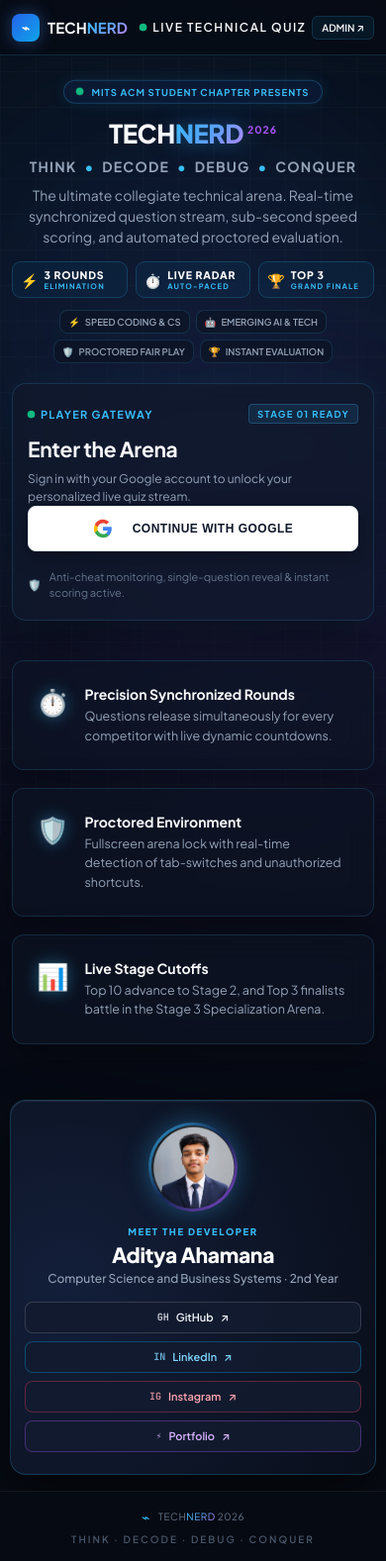
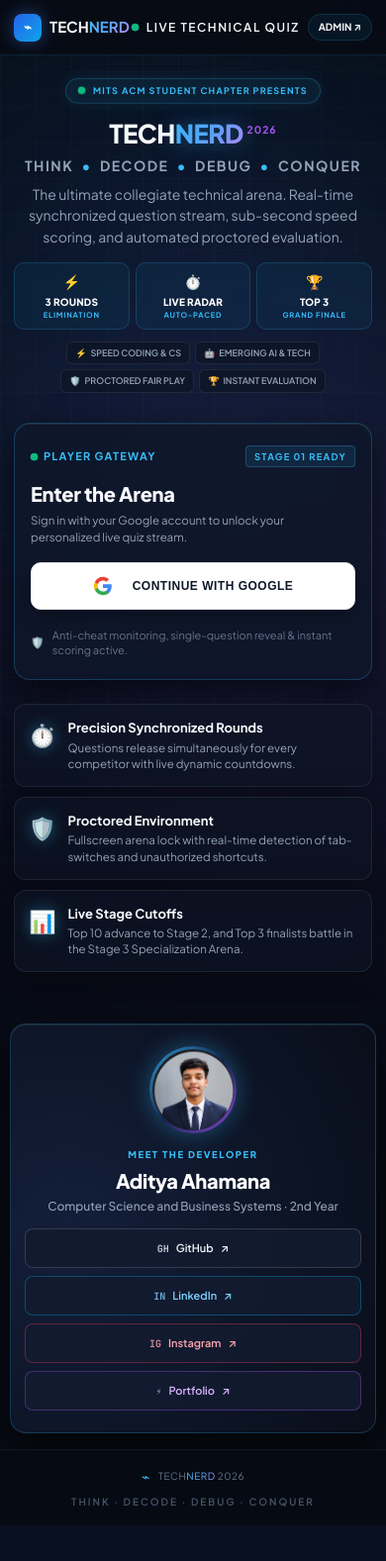
Before and after one commit to adityaahamana18/TechNerdAcm, a Flask app: page / in a window 390 px wide. Shown: the whole page at 99% size. After the commit the page ends 1541 px from the top, so only its background shows below. Run offline with Flask 3, Linux system fonts and the light colour scheme; some libraries are stand-ins or nearby versions.

Commit message:
Enhance mobile responsive styling with Bootstrap-inspired touch controls and card layouts

```diff
--- a/static/style.css
+++ b/static/style.css
@@ -1862,115 +1862,214 @@ input:focus, textarea:focus, select:focus {
 }
 
 @media(max-width: 640px) {
+  /* Mobile Container & Viewport Geometry */
+  body {
+    font-size: 14px;
+    line-height: 1.5;
+  }
+
   .page {
-    width: 100%;
-    padding: 14px 12px 36px;
-  }
-
+    width: 100% !important;
+    max-width: 100% !important;
+    padding: 12px 14px 32px !important;
+    overflow-x: hidden;
+  }
+
+  /* Compact Native App-Style Topbar (56px) */
   .topbar {
-    padding: 0 12px;
+    padding: 0 14px;
     height: 56px;
+    background: rgba(7, 11, 20, 0.88);
+    backdrop-filter: blur(16px);
+    -webkit-backdrop-filter: blur(16px);
+    border-bottom: 1px solid rgba(56, 189, 248, 0.14);
+    position: sticky;
+    top: 0;
+    z-index: 100;
   }
   .brand {
     font-size: 15px;
     gap: 8px;
   }
   .brand small { display: none; }
-  .brand-mark { width: 28px; height: 28px; font-size: 13px; }
-  .top-actions { gap: 6px; }
-  .admin-link { padding: 5px 9px; font-size: 10px; border-radius: 6px; }
-
-  /* Hero on mobile */
+  .brand-mark {
+    width: 28px;
+    height: 28px;
+    font-size: 13px;
+    box-shadow: 0 0 10px rgba(56, 189, 248, 0.3);
+  }
+  .top-actions { gap: 8px; }
+  .admin-link {
+    padding: 5px 10px;
+    font-size: 10px;
+    border-radius: 20px;
+    font-weight: 700;
+  }
+
+  /* Modern Hero Section - Bootstrap Lead Style */
   .hero {
-    padding: 12px 0 20px;
+    padding: 14px 0 18px;
+    text-align: center;
   }
   .hero-badge-pill {
     padding: 5px 12px;
-    font-size: 9.5px;
-    letter-spacing: 1px;
+    font-size: 9px;
+    letter-spacing: 1.2px;
     margin-bottom: 12px;
+    background: rgba(56, 189, 248, 0.08);
+    border: 1px solid rgba(56, 189, 248, 0.22);
   }
   .hero h1 {
-    font-size: clamp(28px, 8.5vw, 36px);
-    line-height: 1.15;
-    letter-spacing: -0.5px;
-    margin-bottom: 10px;
+    font-size: clamp(30px, 8.8vw, 38px);
+    line-height: 1.12;
+    letter-spacing: -0.6px;
+    margin-bottom: 8px;
+    font-weight: 900;
   }
   .hero-tagline {
-    font-size: 11px;
-    letter-spacing: 1.2px;
+    font-size: 10.5px;
+    letter-spacing: 1.5px;
+    font-weight: 700;
   }
   .hero-tagline .dot {
     padding: 0 4px;
   }
   .hero-copy {
-    font-size: 13px;
-    line-height: 1.5;
-    margin-top: 10px;
-    padding: 0 6px;
-  }
+    font-size: 12.5px;
+    line-height: 1.55;
+    margin-top: 8px;
+    padding: 0 4px;
+    color: #94a3b8;
+  }
+
+  /* Bootstrap Card-Deck Capsule Row */
   .hero-live-stats-bar {
-    gap: 8px;
-    margin: 14px auto 0;
-    width: 100%;
+    display: grid !important;
+    grid-template-columns: repeat(3, 1fr) !important;
+    gap: 6px !important;
+    margin: 14px auto 0 !important;
+    width: 100% !important;
   }
   .stat-capsule {
-    flex: 1;
-    min-width: 90px;
-    padding: 6px 8px;
-    gap: 6px;
-    border-radius: 9px;
+    padding: 8px 6px !important;
+    border-radius: 10px !important;
+    background: rgba(14, 165, 233, 0.07) !important;
+    border: 1px solid rgba(56, 189, 248, 0.18) !important;
+    display: flex !important;
+    flex-direction: column !important;
+    align-items: center !important;
+    text-align: center !important;
+    gap: 3px !important;
   }
   .capsule-icon {
     font-size: 14px;
   }
+  .capsule-text {
+    text-align: center !important;
+  }
   .capsule-text strong {
-    font-size: 10.5px;
+    font-size: 10px !important;
+    letter-spacing: 0.2px !important;
+    color: #ffffff !important;
   }
   .capsule-text small {
-    font-size: 7.5px;
+    font-size: 7.5px !important;
+    letter-spacing: 0.8px !important;
+    color: var(--cyan) !important;
   }
 
   .hero-tags {
-    gap: 6px;
+    gap: 5px;
     margin-top: 12px;
   }
   .hero-tag-item {
-    font-size: 9.5px;
-    padding: 5px 8px;
-    gap: 5px;
-  }
-
-  /* Join card & Quiz card */
+    font-size: 9px;
+    padding: 4px 8px;
+    gap: 4px;
+    border-radius: 6px;
+    border-color: rgba(255, 255, 255, 0.08);
+  }
+
+  /* Polished Bootstrap Floating Glass Card (join-card) */
   .join-card {
-    padding: 20px 15px;
-    border-radius: 14px;
-    margin: 0 auto;
-    width: 100%;
+    padding: 22px 16px !important;
+    border-radius: 16px !important;
+    margin: 12px auto 0 !important;
+    width: 100% !important;
+    background: rgba(15, 23, 42, 0.85) !important;
+    border: 1px solid rgba(56, 189, 248, 0.24) !important;
+    box-shadow: 0 12px 35px rgba(0, 0, 0, 0.6), inset 0 1px 0 rgba(255, 255, 255, 0.08) !important;
   }
   .join-card h2 {
-    font-size: 21px;
+    font-size: 20px;
     letter-spacing: -0.3px;
+    font-weight: 800;
+    margin-bottom: 4px;
   }
   .join-card .muted {
+    font-size: 11.5px;
+    line-height: 1.45;
+  }
+  .auth-action-area {
+    margin-top: 16px;
+  }
+  .btn.google-btn {
+    padding: 13px 14px !important;
+    font-size: 12px !important;
+    border-radius: 10px !important;
+    font-weight: 700 !important;
+    min-height: 46px;
+  }
+  .stack-form {
+    gap: 12px;
+    margin-top: 14px;
+  }
+  .stack-form label span {
+    font-size: 11px;
+    font-weight: 700;
+  }
+  input, textarea, select {
+    padding: 12px 14px !important;
+    font-size: 13.5px !important;
+    border-radius: 10px !important;
+    min-height: 44px;
+  }
+  .btn {
+    padding: 12px 16px;
     font-size: 12px;
-    line-height: 1.5;
-  }
-  .btn.google-btn {
-    padding: 12px 14px;
-    font-size: 12px;
-  }
-  .stack-form {
-    gap: 13px;
-    margin-top: 14px;
-  }
-  input, textarea, select {
-    padding: 11px 12px;
-    font-size: 13px;
-  }
-  .btn {
-    padding: 12px 15px;
-    font-size: 11.5px;
+    border-radius: 10px;
+    min-height: 44px;
+  }
+  .start-quiz-btn {
+    padding: 14px !important;
+    font-size: 12px !important;
+    font-weight: 800 !important;
+    letter-spacing: 0.6px !important;
+  }
+
+  /* Bootstrap List-Group Style for Feature Grid on Mobile */
+  .feature-grid {
+    grid-template-columns: 1fr !important;
+    gap: 10px !important;
+    margin-top: 24px !important;
+  }
+  .feature-box {
+    padding: 14px 14px !important;
+    border-radius: 12px !important;
+    gap: 12px !important;
+    background: rgba(13, 20, 36, 0.7) !important;
+    border: 1px solid rgba(255, 255, 255, 0.08) !important;
+  }
+  .f-icon {
+    font-size: 22px !important;
+  }
+  .f-content b {
+    font-size: 13px !important;
+    margin-bottom: 2px !important;
+  }
+  .f-content p {
+    font-size: 11.5px !important;
+    line-height: 1.4 !important;
   }
 
   /* Quiz play screen on mobile */
@@ -2113,8 +2214,8 @@ input:focus, textarea:focus, select:focus {
     border-radius: 16px;
   }
   .dev-replica-avatar-wrap {
-    width: 90px;
-    height: 90px;
+    width: 88px;
+    height: 88px;
     padding: 3px;
     margin: 0 auto;
   }
@@ -2129,7 +2230,7 @@ input:focus, textarea:focus, select:focus {
     margin-bottom: 4px;
   }
   .dev-replica-name {
-    font-size: 21px;
+    font-size: 20px;
     letter-spacing: -0.3px;
     margin-bottom: 3px;
   }
@@ -2145,10 +2246,11 @@ input:focus, textarea:focus, select:focus {
     gap: 8px;
   }
   .dev-replica-btn {
-    padding: 8px 8px;
+    padding: 9px 8px;
     font-size: 11px;
     border-radius: 8px;
     justify-content: center;
+    min-height: 40px;
   }
 
   /* Footer on mobile */
```
Also changed, not shown: other parts of static/style.css (+14 -12 lines).
